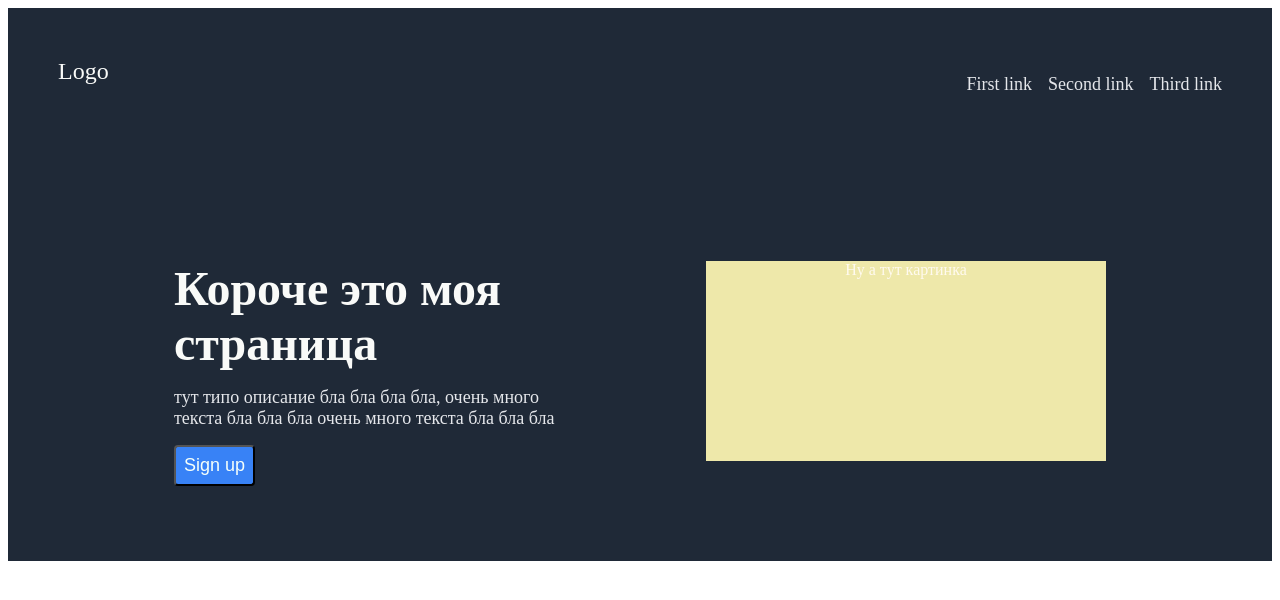
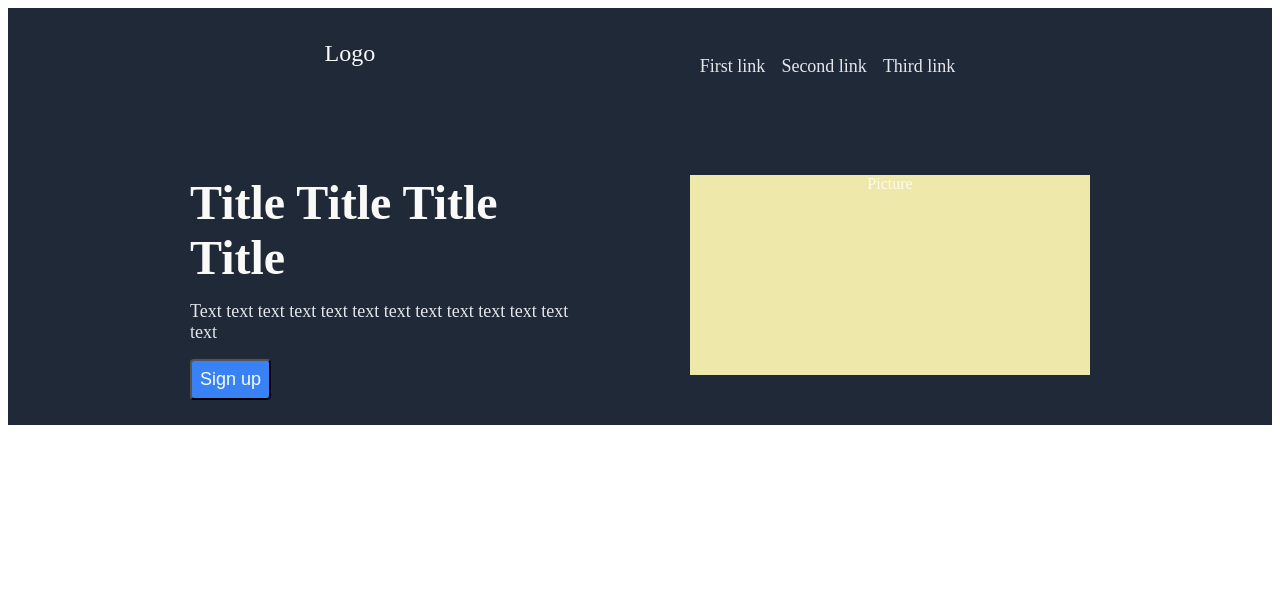
Before and after one commit to Neyrofix/Landing-with-flex, a plain HTML site: page index.html in a window 1280 px wide. Drawn offline with Linux system fonts and the light colour scheme.

Commit message:
header finish

```diff
--- a/index.html
+++ b/index.html
@@ -21,12 +21,11 @@
         </div>
         <div class="head_content">
             <div class="head_container">
-                <div class="title">Короче это моя страница</div>
-                <div class="description"> тут типо описание бла бла бла бла, очень много текста бла бла бла очень много
-                    текста бла бла бла</div>
+                <div class="title">Title Title Title Title</div>
+                <div class="description">Text text text text text text text text text text text text text </div>
                 <button>Sign up</button>
             </div>
-            <div class="img"><img src="" alt="">Ну а тут картинка</div>
+            <div class="img"><img src="" alt="">Picture</div>
         </div>
     </div>
     <div class="sidebar">
--- a/style.css
+++ b/style.css
@@ -25,8 +25,6 @@ a {
     flex-direction: column;
     background-color: #1F2937;;
     color: floralwhite;
-
-
 }
 
 .logo {
@@ -41,8 +39,6 @@ a {
     width: 400px;
     height: 200px;
     gap: 16px;
-    padding: 50px;
-    flex-shrink: 1;
 }
 
 .title {
@@ -62,15 +58,15 @@ a {
     height: 200px;
     background-color: palegoldenrod;
     text-align: center;
-    margin: 50px;
+
 }
 
 .top {
     display: flex;
-    justify-content: space-between;
-    gap: 32px;
+    justify-content: space-evenly;
     align-content: stretch;
-    padding: 50px;
+    margin: 0;
+    padding: 32px;
 }
 
 .list {
@@ -81,8 +77,7 @@ a {
 .head_content {
     display: flex;
     justify-content: center;
-    gap: 32px;
-    align-content: stretch;
+    gap: 100px;
+    align-content: center;
     margin: 50px;
-
 }
```
